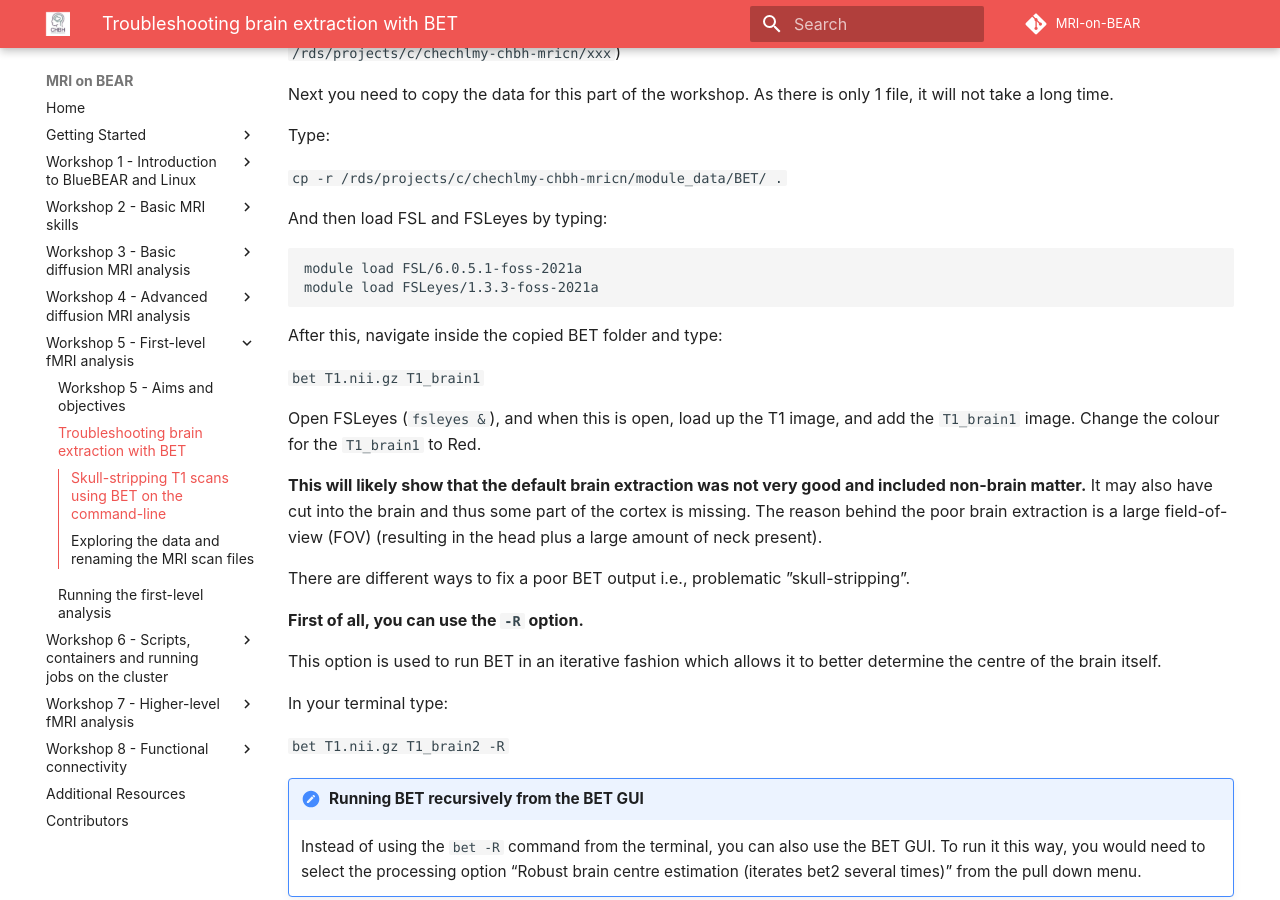
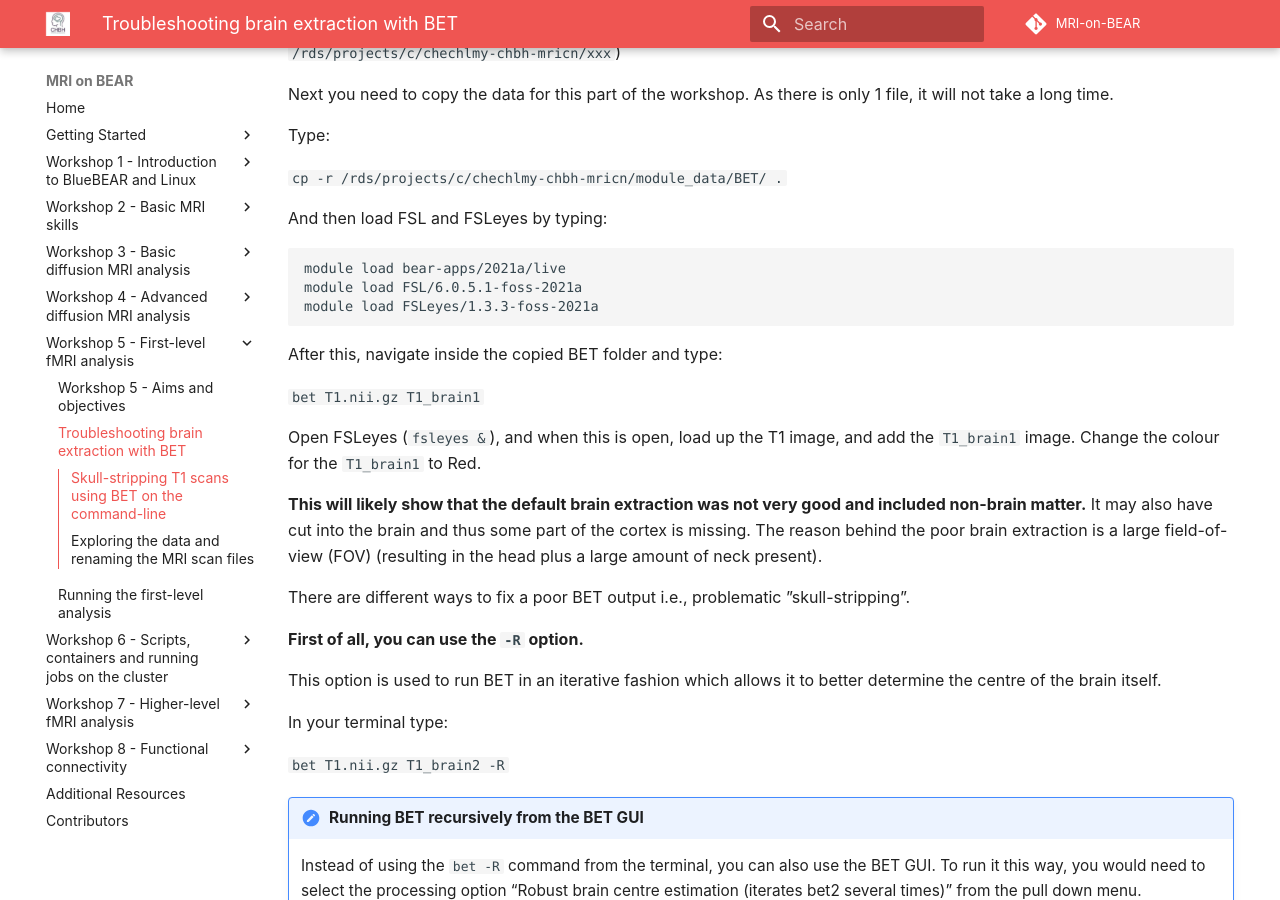
Before and after one commit to chbh-opensource/mri-on-bear-edu, an MkDocs documentation site: the page built from docs/workshop5/preprocessing.md, in a window 1280 px wide and 900 px high, scrolled down 2103 px. Built offline with MkDocs 1.6.1 and Material for MkDocs 9.7.7, drawn with Linux system fonts in a browser that asks for light colours; some web fonts are replaced; comment, search, counter and statistics services are not loaded.

Commit message:
update FSL commands

````diff
--- a/docs/workshop5/preprocessing.md
+++ b/docs/workshop5/preprocessing.md
@@ -69,6 +69,7 @@ Type:
 And then load FSL and FSLeyes by typing:
 
 ```bash
+module load bear-apps/2021a/live
 module load FSL/6.0.5.1-foss-2021a
 module load FSLeyes/1.3.3-foss-2021a
 ```
````
